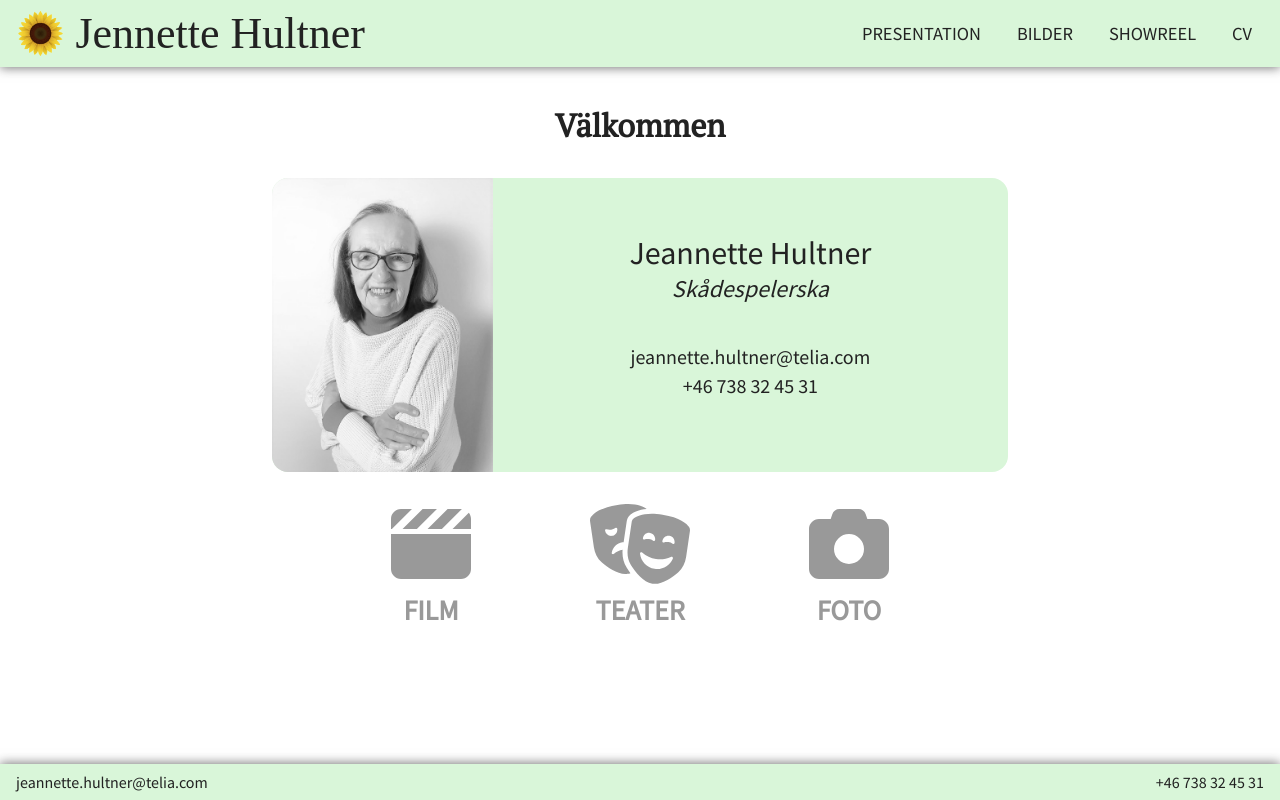
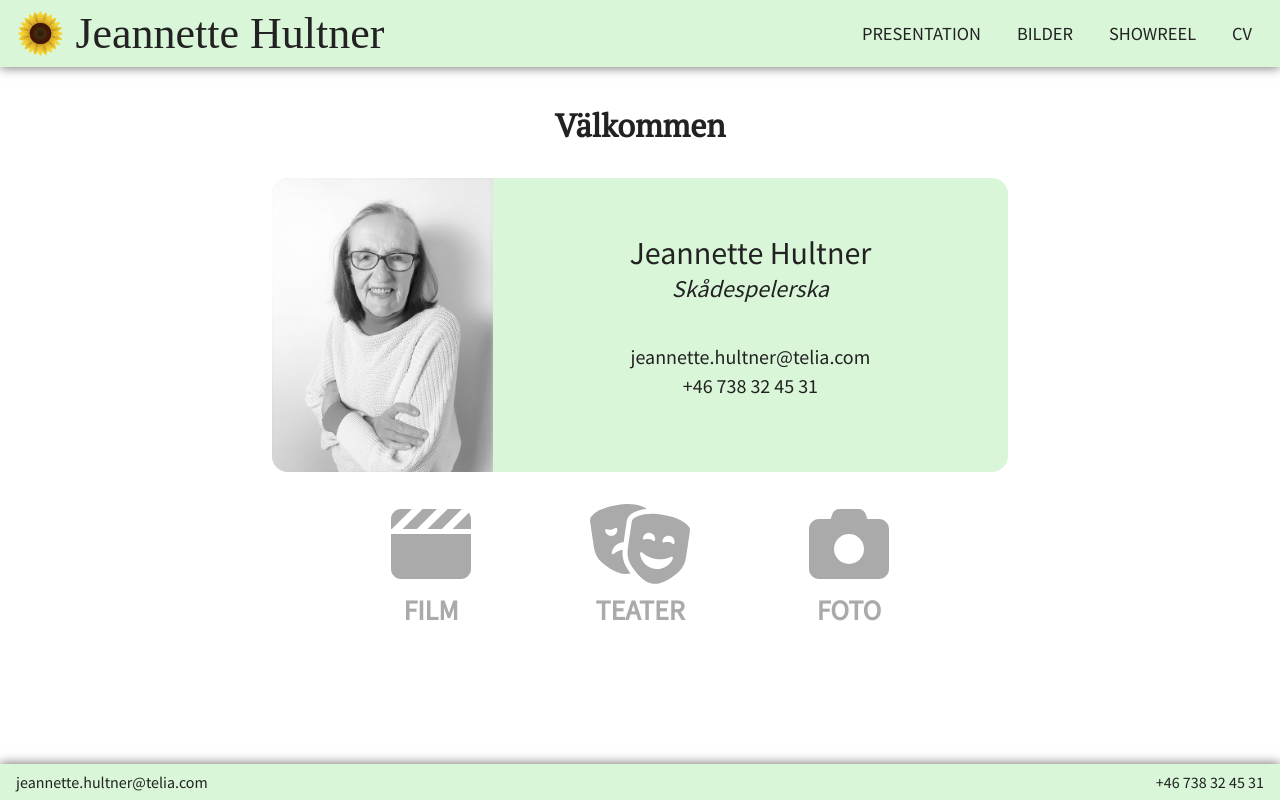
Before and after one commit to pernillafed/jeannette-hultner-resume, a React (Vite) app: page / in a window 1280 px wide. Built offline with nearby package versions, Linux system fonts and the light colour scheme; a web font is replaced by a local one.

Commit message:
Fixed typo and changed color on home content

```diff
--- a/src/components/navbar/Navbar.jsx
+++ b/src/components/navbar/Navbar.jsx
@@ -16,7 +16,7 @@ const Navbar = () => {
             <div className={styles.navbar}>
                 <div className={styles.title}>
                     <img src={Sunflower} alt="Flower" />
-                    <span onClick={() => navigate("/")}>Jennette Hultner</span>
+                    <span onClick={() => navigate("/")}>Jeannette Hultner</span>
                 </div>
                 <FontAwesomeIcon
                     icon={faBars}
--- a/src/pages/home/Home.module.css
+++ b/src/pages/home/Home.module.css
@@ -52,7 +52,7 @@
     align-items: center;
     text-align: center;
     margin-top: 0.5rem;
-    color: #999;
+    color: #aaa;
 }
 
 .content div {
```
